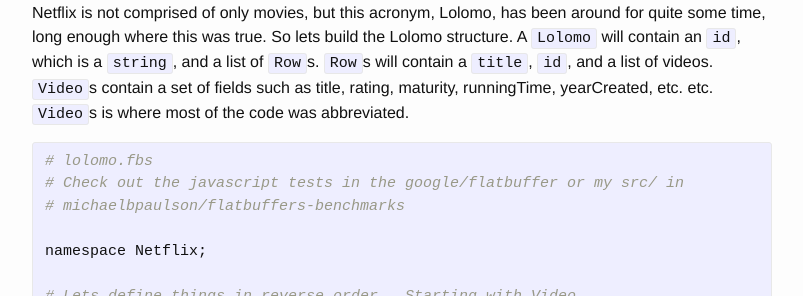
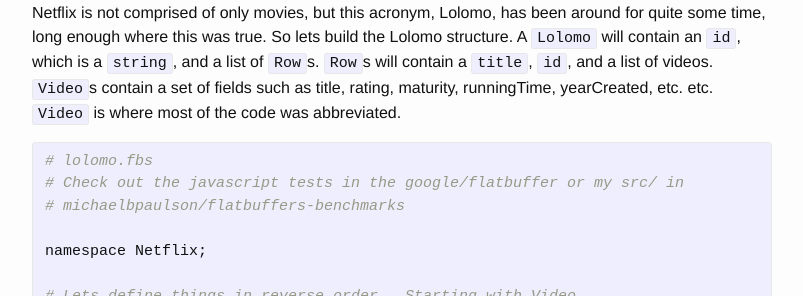
Before and after one commit to ThePrimeagen/michaelbpaulson.github.io, a Jekyll site: the page built from _posts/flatbuffers/2016-08-01-how-to-flatbuffer.markdown, in a window 1280 px wide and 900 px high, scrolled down 351 px. Shown: the part 156-452 px from the top of the window, without its empty margins (238-1041 px from the left). Built offline with Jekyll 4.4.1, drawn with Linux system fonts in a browser that asks for light colours.

Commit message:
more fixes.

```diff
--- a/_posts/flatbuffers/2016-08-01-how-to-flatbuffer.markdown
+++ b/_posts/flatbuffers/2016-08-01-how-to-flatbuffer.markdown
@@ -13,7 +13,7 @@
 
 Lets build Netflix!  All of the code I'll be building here are found in my [flatbuffers-benchmarks](https://github.com/michaelbpaulson/flatbuffers-benchmarks) repo.  I have only included a small portion of the code found in my aforementioned repo for readability sake.  For more examples of schema's and usage check out the test directory of [Google FlatBuffers](https://github.com/google/flatbuffers).
 
-It is simple to think of Netflix as a (L)ist (O)f (L)ist (O)f (M)ovie (O)bjects, `Lolomo`.  I know, I know, Netflix is not comprised of only movies, but this acronym, Lolomo, has been around for quite some time, long enough where this was true.  So lets build the Lolomo structure.  A `Lolomo` will contain an `id`, which is a `string`, and a list of `Row`s.  `Row`s will contain a `title`, `id`, and a list of videos.  `Video`s contain a set of fields such as title, rating, maturity, runningTime, yearCreated, etc. etc.  `Video`s is where most of the code was abbreviated.
+It is simple to think of Netflix as a (L)ist (O)f (L)ist (O)f (M)ovie (O)bjects, `Lolomo`.  I know, I know, Netflix is not comprised of only movies, but this acronym, Lolomo, has been around for quite some time, long enough where this was true.  So lets build the Lolomo structure.  A `Lolomo` will contain an `id`, which is a `string`, and a list of `Row`s.  `Row`s will contain a `title`, `id`, and a list of videos.  `Video`s contain a set of fields such as title, rating, maturity, runningTime, yearCreated, etc. etc.  `Video` is where most of the code was abbreviated.
 
 
 {% highlight bash %}
```
